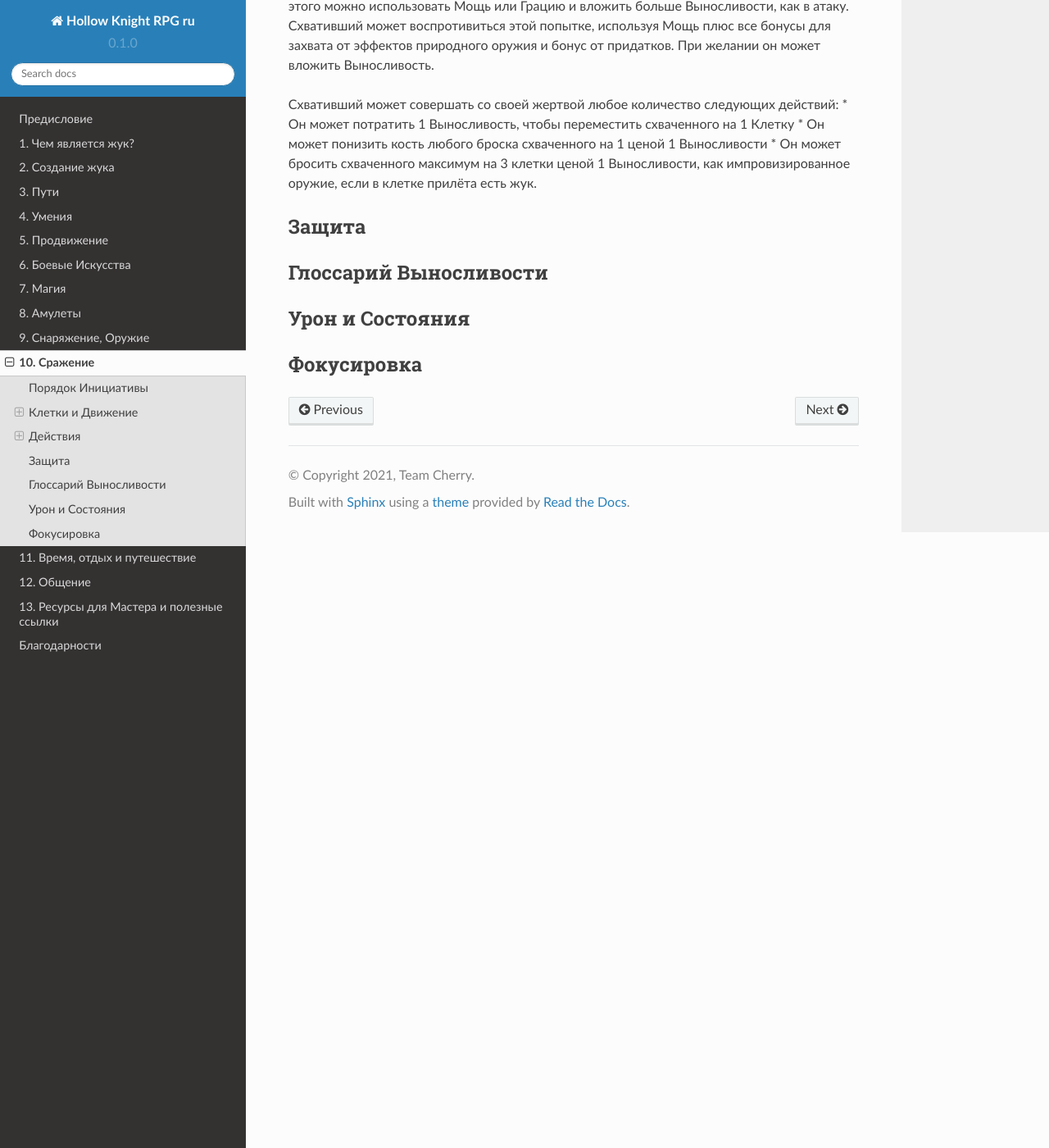
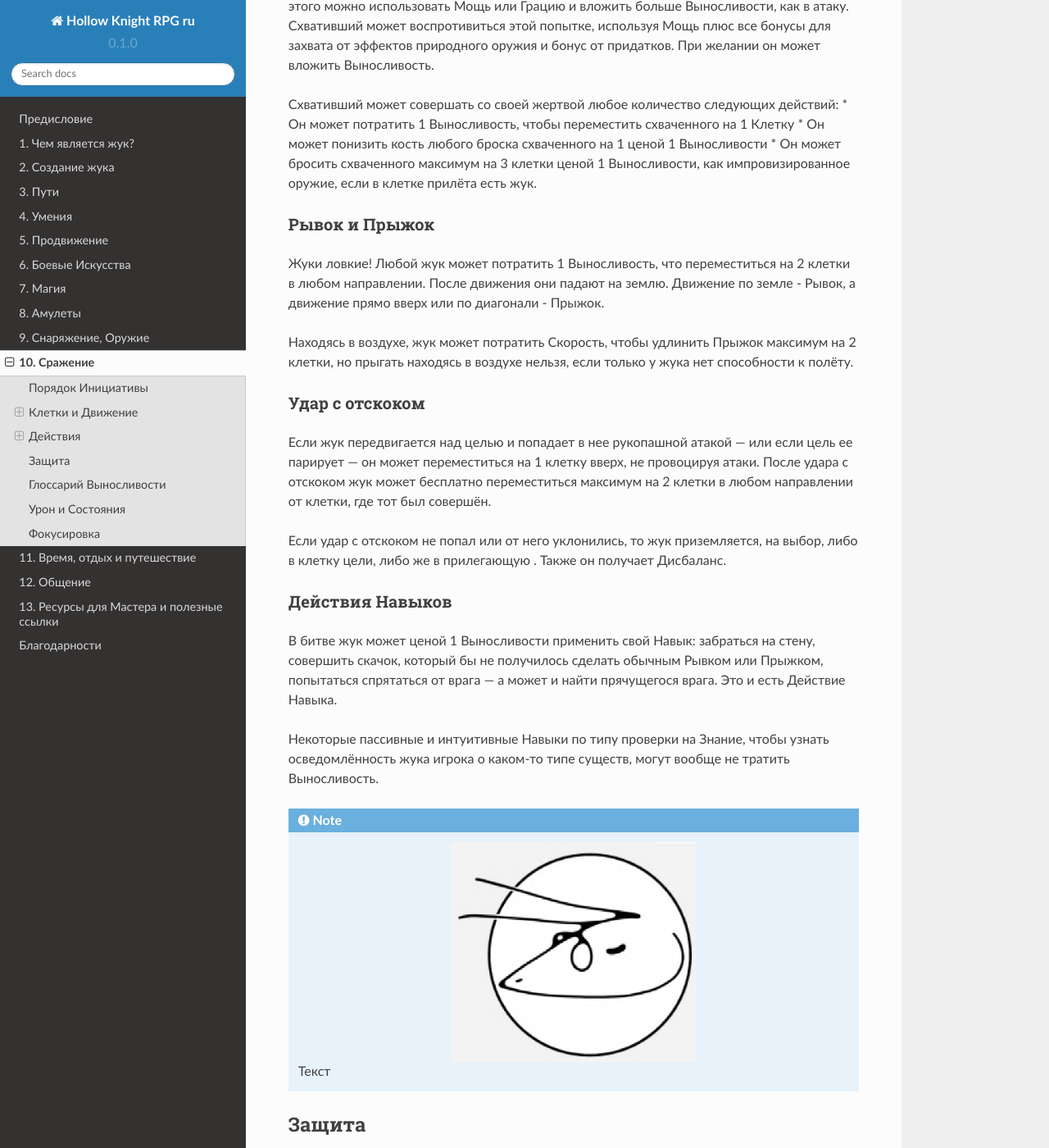
Before and after one commit to LazySelkie/hollow-knight-rpg-ru, a Sphinx documentation site: the page built from docs/source/combat.rst, in a window 1280 px wide and 1400 px high, scrolled down 3206 px. Shown: the whole window at 82% size. Built offline with Sphinx 7.4.7 and the Read the Docs theme 2.0.0, drawn with Linux system fonts in a browser that asks for light colours.

Commit message:
Update combat.rst

```diff
--- a/docs/source/combat.rst
+++ b/docs/source/combat.rst
@@ -88,6 +88,32 @@
 * Он может понизить кость любого броска схваченного на 1 ценой 1 Выносливости
 * Он может бросить схваченного максимум на 3 клетки ценой 1 Выносливости, как импровизированное оружие, если в клетке прилёта есть жук.
 
+Рывок и Прыжок
+~~~~~~~~~~~~~~~~~~~~
+Жуки ловкие! Любой жук может потратить 1 Выносливость, что переместиться на 2 клетки в любом направлении. После движения они падают на землю. Движение по земле - Рывок, а движение прямо вверх или по диагонали - Прыжок.
+
+Находясь в воздухе, жук может потратить Скорость, чтобы удлинить Прыжок максимум на 2 клетки, но прыгать находясь в воздухе нельзя, если только у жука нет способности к полёту.
+
+Удар с отскоком
+~~~~~~~~~~~~~~~~~~~~
+Если жук передвигается над целью и попадает в нее рукопашной атакой — или если цель ее парирует — он может переместиться на 1 клетку вверх, не провоцируя атаки. После удара с отскоком жук может бесплатно переместиться максимум на 2 клетки в любом направлении от клетки, где тот был совершён.
+
+Если удар с отскоком не попал или от него уклонились, то жук приземляется, на выбор, либо в клетку цели, либо же в прилегающую . Также он получает Дисбаланс.
+
+Действия Навыков
+~~~~~~~~~~~~~~~~~~~~
+В битве жук может ценой 1 Выносливости применить свой Навык: забраться на стену, совершить скачок, который бы не получилось сделать обычным Рывком или Прыжком, попытаться спрятаться от врага — а может и найти прячущегося врага. Это и есть Действие Навыка.
+
+Некоторые пассивные и интуитивные Навыки по типу проверки на Знание, чтобы узнать осведомлённость жука игрока о каком-то типе существ, могут вообще не тратить Выносливость.
+
+.. note::
+
+   .. figure:: images/Limn.jpg
+      :width: 300 px
+      :alt: Шаблоны конусов
+      :align: center
+
+   Текст
 
 Защита
 ---------------------
```
